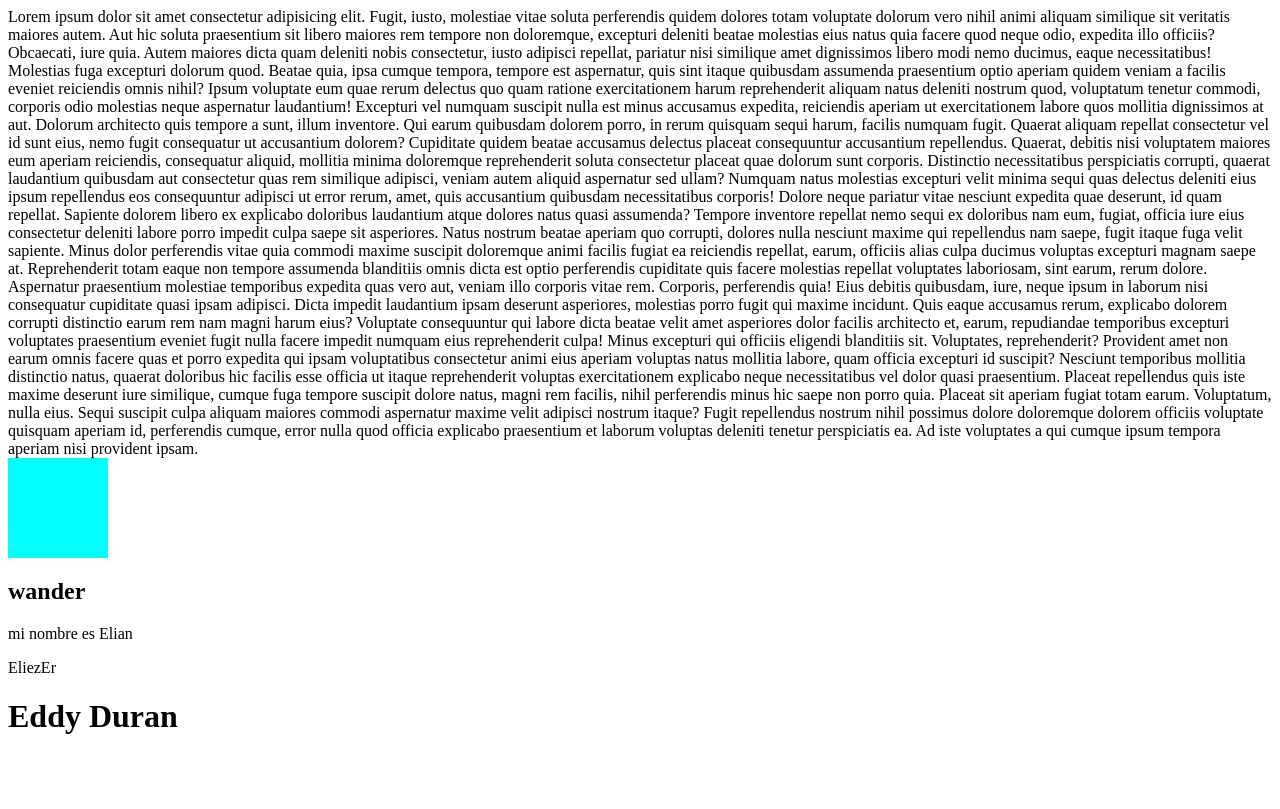
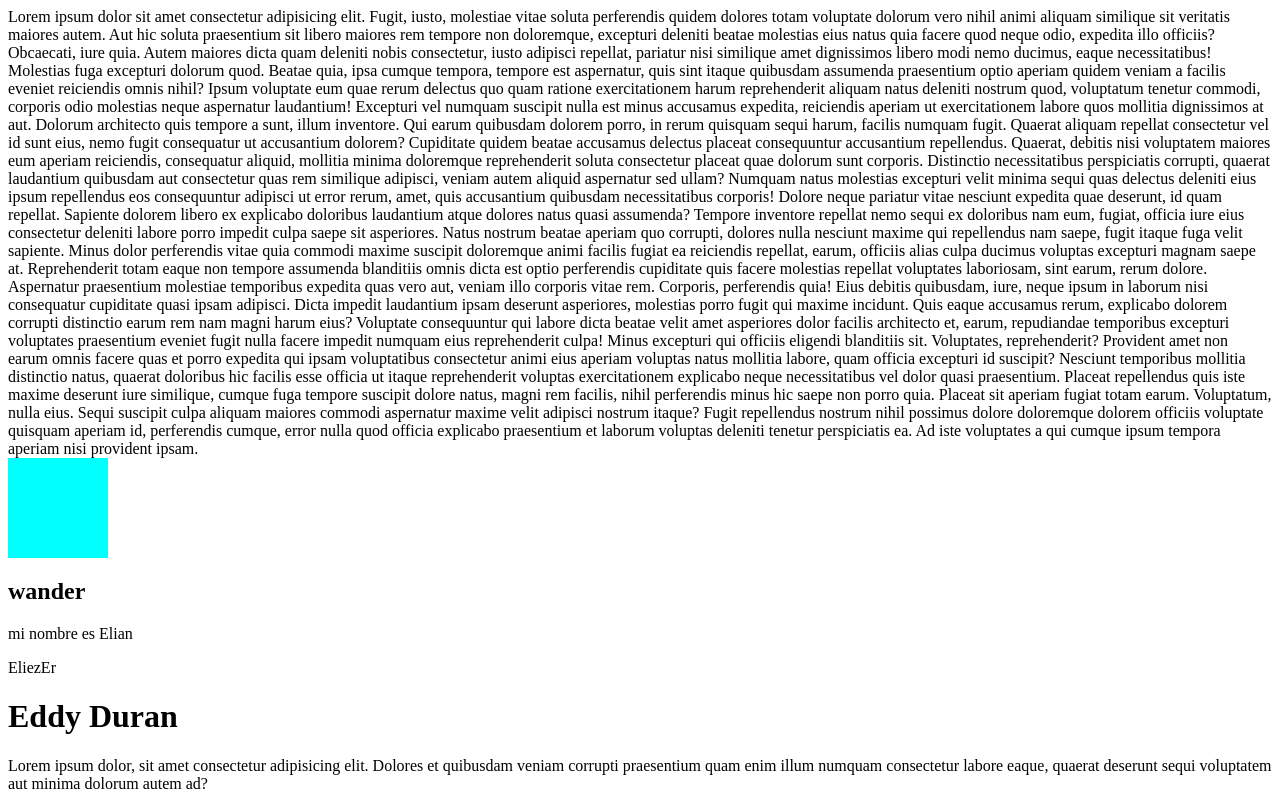
Before and after one commit to not-ludwig/proyecto_prueba2, a plain HTML site: page index.html in a window 1280 px wide. Drawn offline with Linux system fonts and the light colour scheme.

Commit message:
añadi un parafo

```diff
--- a/index.html
+++ b/index.html
@@ -25,5 +25,8 @@
     <p>EliezEr</p>
 
     <h1>Eddy Duran</h1>
+
+    <p>Lorem ipsum dolor, sit amet consectetur adipisicing elit. Dolores et quibusdam veniam corrupti praesentium quam enim illum numquam consectetur labore eaque, quaerat deserunt sequi voluptatem aut minima dolorum autem ad?</p>
+
 </body>
 </html>
```
